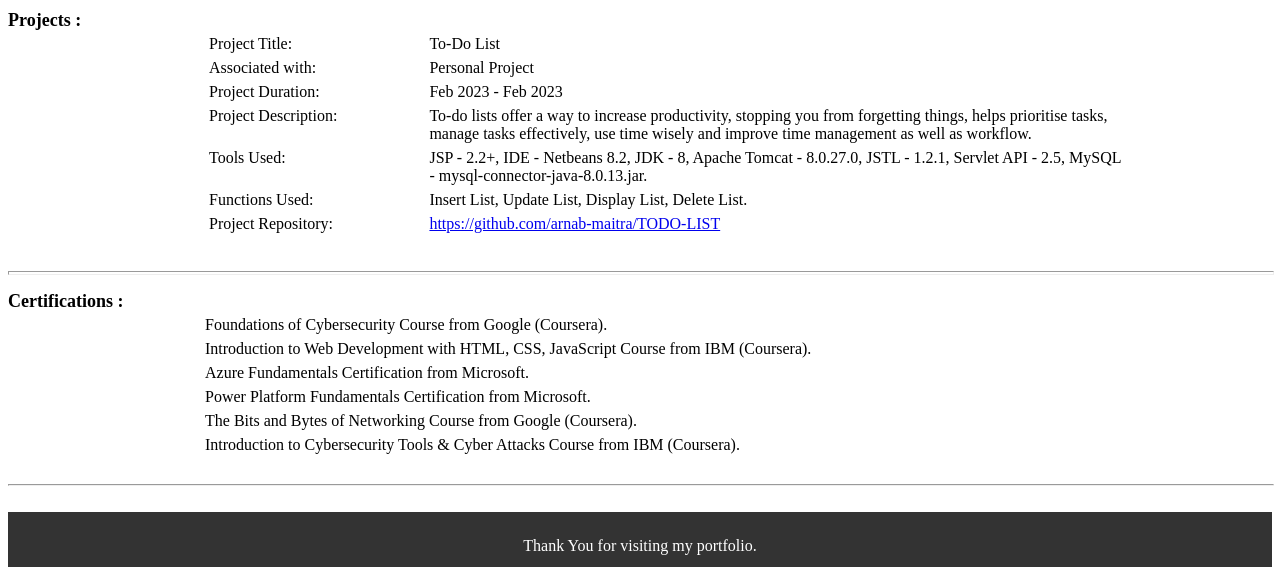
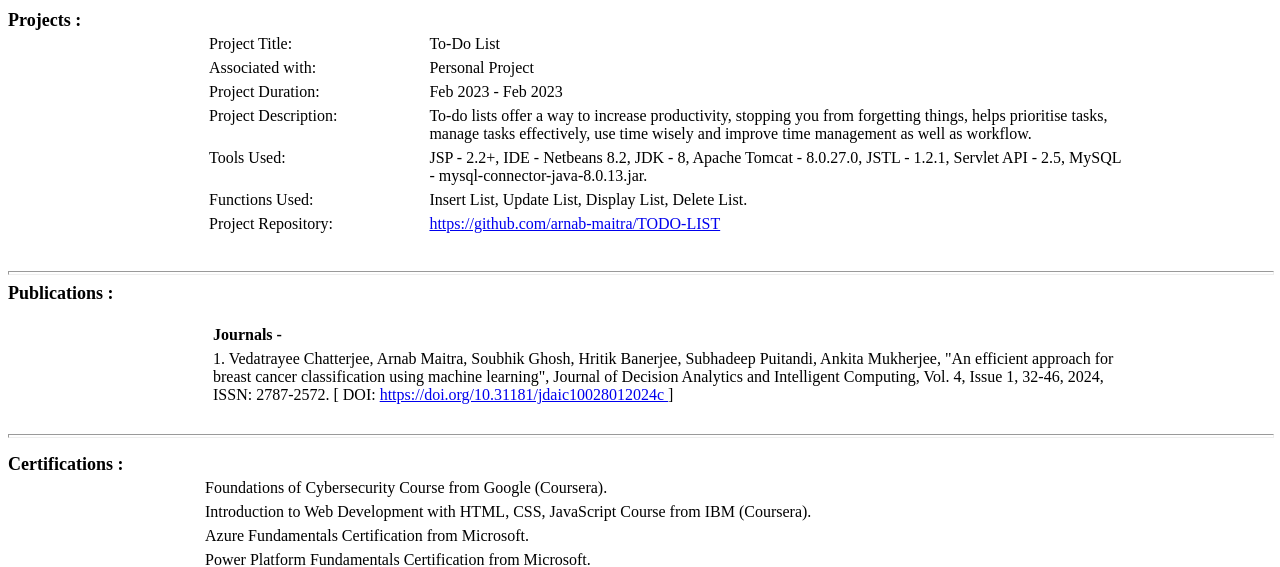
Before and after one commit to arnab-maitra/Arnab-Maitra-s-Portfolio, a plain HTML site: page index.html in a window 1280 px wide. Shown: the part 928-1495 px from the top of the page. Drawn offline with Linux system fonts and the light colour scheme.

Commit message:
Update index.html

```diff
--- a/index.html
+++ b/index.html
@@ -1,11 +1,5 @@
 <!DOCTYPE html PUBLIC "-//W3C//DTD HTML 4.01//EN" "http://www.w3.org/TR/html4/strict.dtd">
 <html><head>
-
-
-
-
-
-
 
   <meta content="text/html; charset=ISO-8859-1" http-equiv="content-type"><title>Arnab Maitra's Portfolio</title>
   <link rel="stylesheet" href="https://cdnjs.cloudflare.com/ajax/libs/font-awesome/5.15.3/css/all.min.css">
@@ -246,7 +240,27 @@ Home Page</td>
 </span><span style="font-size: 12pt; font-family: &quot;Times New Roman&quot;,&quot;serif&quot;;"><o:p></o:p></span></div>
 
 <p class="MsoNormal" style="margin-bottom: 0.0001pt;"><b><span style="font-size: 13.5pt; font-family: &quot;Times New Roman&quot;,&quot;serif&quot;;"></span></b></p>
+<hr style="width: 100%; height: 2px;"><b><span style="font-size: 13.5pt; font-family: &quot;Times New Roman&quot;,&quot;serif&quot;;">Publications :
+  &nbsp;&nbsp;&nbsp; &nbsp;&nbsp;&nbsp; &nbsp;&nbsp;&nbsp;
+  &nbsp;&nbsp;&nbsp; &nbsp;&nbsp;&nbsp; &nbsp;&nbsp;&nbsp; </span></b><b><span style="font-size: 12pt; font-family: &quot;Times New Roman&quot;,&quot;serif&quot;;"></span></b>
+  <br>
 
+  <div style="text-align: justify; margin-left: 201px; width: 919px;">
+  <table style="text-align: left; width: 100%;" border="0" cellpadding="2" cellspacing="2">
+    <tbody>
+     <tr>
+        <td style="vertical-align: top;"><b>Journals - </b>
+  </td>
+      </tr>
+  <br>
+      <tr>
+        <td style="vertical-align: top;">1. Vedatrayee Chatterjee, Arnab Maitra, Soubhik Ghosh, Hritik Banerjee, Subhadeep Puitandi, Ankita Mukherjee, "An efficient approach for breast cancer classification using machine learning", Journal of Decision Analytics and Intelligent Computing, Vol. 4, Issue 1, 32-46, 2024, ISSN: 2787-2572. [ DOI: <a href="https://doi.org/10.31181/jdaic10028012024c"> https://doi.org/10.31181/jdaic10028012024c </a> ]
+  </td>
+      </tr>
+    </tbody>
+  </table>
+  <span style="font-size: 12pt; font-family: &quot;Times New Roman&quot;,&quot;serif&quot;;"></span><br>
+  </span><span style="font-size: 12pt; font-family: &quot;Times New Roman&quot;,&quot;serif&quot;;"><o:p></o:p></span></div>
 <hr style="width: 100%; height: 2px;">
 <p class="MsoNormal" style="margin-bottom: 0.0001pt;"><b><span style="font-size: 13.5pt; font-family: &quot;Times New Roman&quot;,&quot;serif&quot;;">Certifications : &nbsp;&nbsp; &nbsp;
 &nbsp;&nbsp;&nbsp;
```
